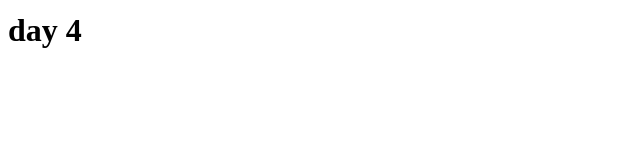
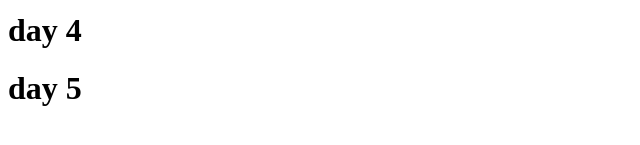
Before and after one commit to Abdurakhman00000/git-ex, a Next.js app: page /main/components/header/Header in a window 1280 px wide. Shown: the part 185-330 px from the top of the page, without its empty margins (0-640 px from the left). Built offline with nearby package versions, Linux system fonts and the light colour scheme.

Commit message:
feat: add

```diff
--- a/src/pages/main/components/header/Header.tsx
+++ b/src/pages/main/components/header/Header.tsx
@@ -10,6 +10,7 @@ const Header = () => {
           <h1>day 2</h1>
           <h1>day 3</h1>
           <h1>day 4</h1>
+          <h1>day 5</h1>
         </div>
       </div>
     </header>
```
